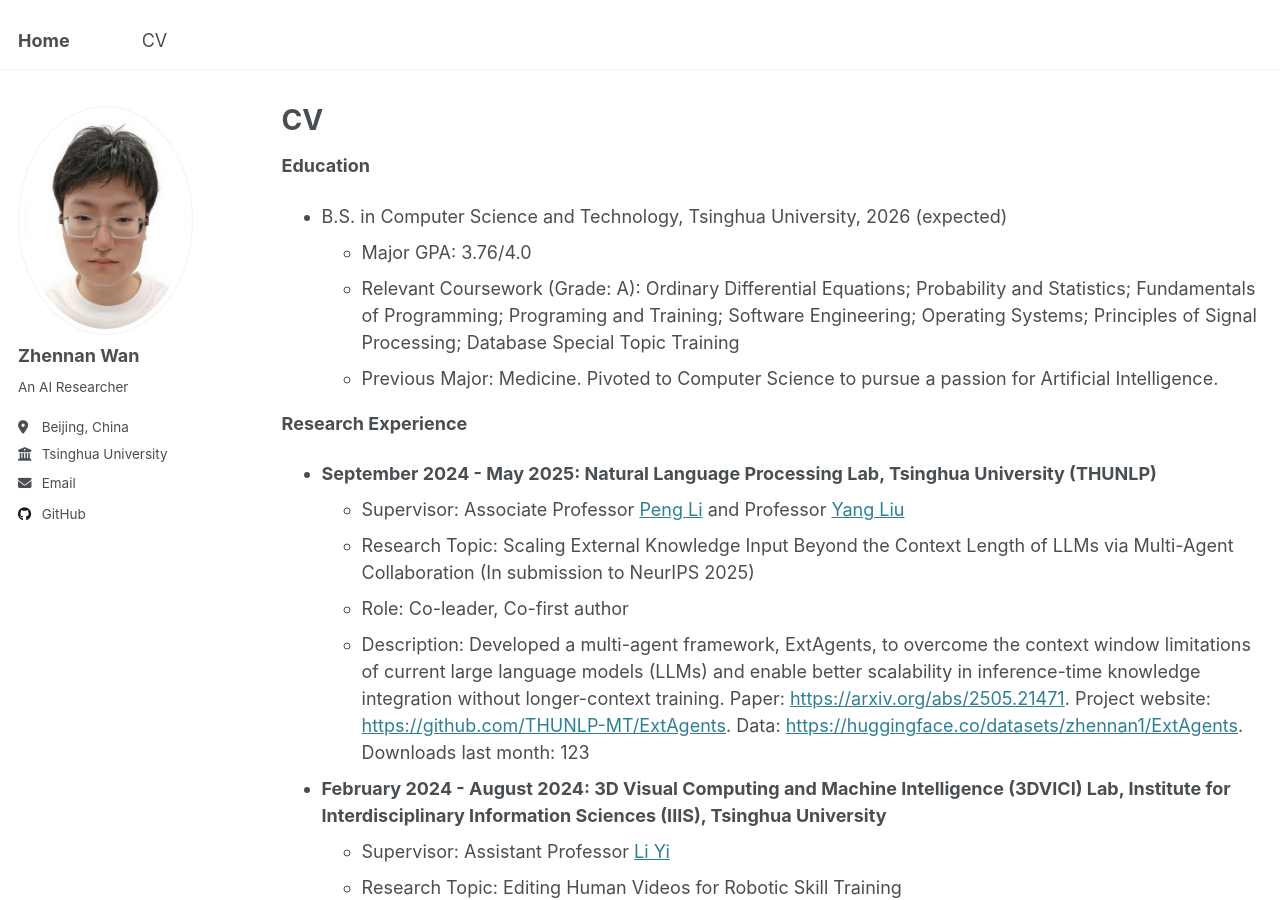
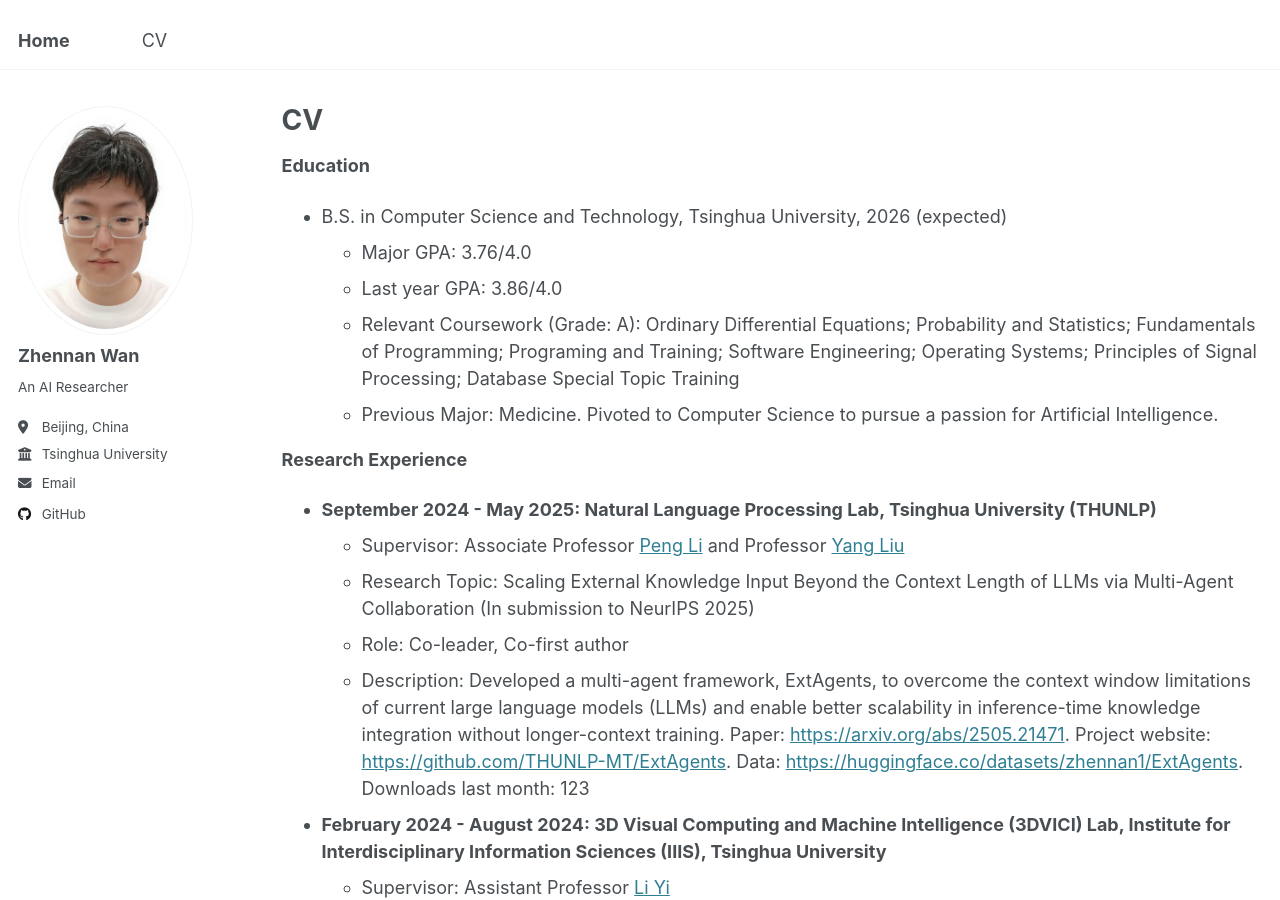
Before and after one commit to zhennan1/zhennan1.github.io, a Jekyll site: the page built from _pages/cv.md, in a window 1280 px wide and 900 px high. Built offline with Jekyll 4.4.1, drawn with Linux system fonts in a browser that asks for light colours.

Commit message:
Update cv.md

```diff
--- a/_pages/cv.md
+++ b/_pages/cv.md
@@ -15,6 +15,7 @@ redirect_from:
 <!-- * M.S. in Jekyll, GitHub University, 2014 -->
 * B.S. in Computer Science and Technology, Tsinghua University, 2026 (expected)
   * Major GPA: 3.76/4.0
+  * Last year GPA: 3.86/4.0
   * Relevant Coursework (Grade: A): Ordinary Differential Equations; Probability and Statistics; Fundamentals of Programming; Programing and Training; Software Engineering; Operating Systems; Principles of Signal Processing; Database Special Topic Training
   * Previous Major: Medicine. Pivoted to Computer Science to pursue a passion for Artificial Intelligence.
 
```
